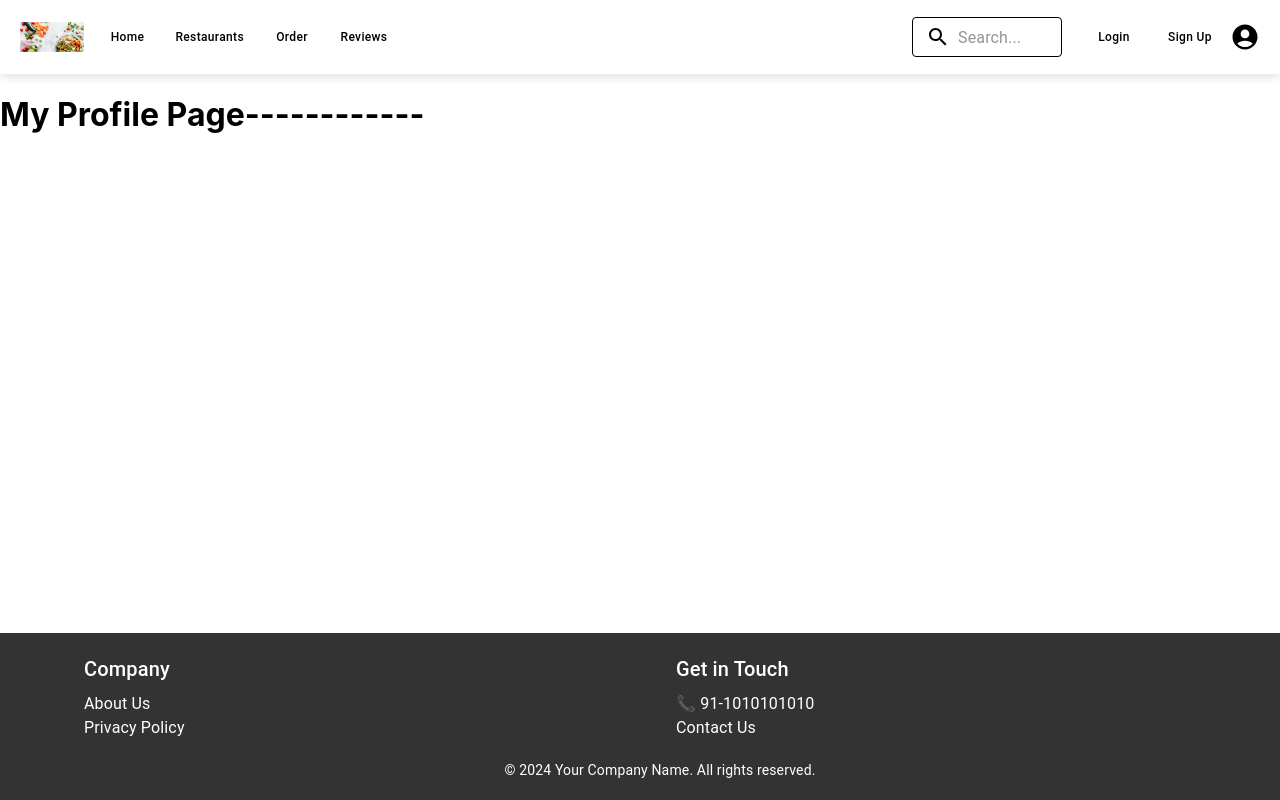
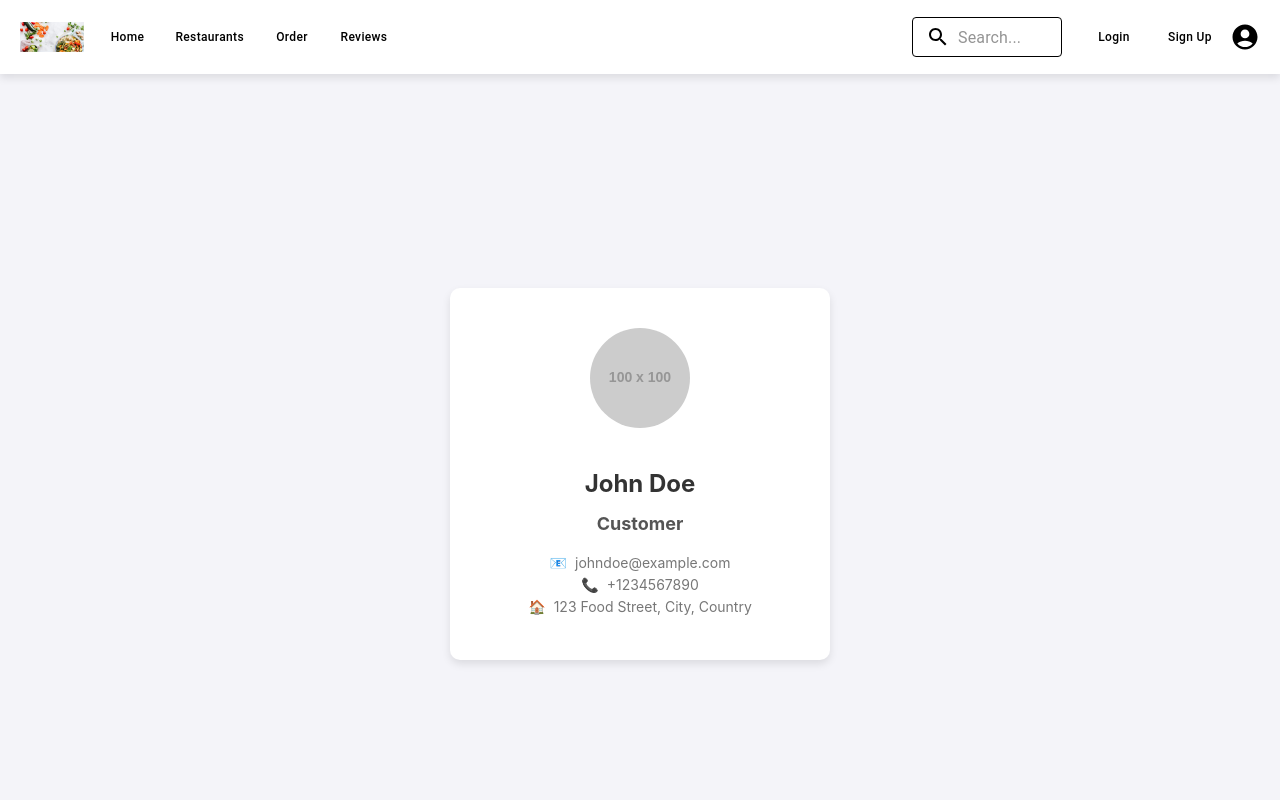
Before and after one commit to gyasaswini10/Food_delivery, a React (Create React App) app in the folder client/customer/: page /profile in a window 1280 px wide. Shown: the top 800 px of the page. Built offline with nearby package versions, Linux system fonts and the light colour scheme.

Commit message:
coding in react

```diff
--- a/client/customer/src/Components/AboutUs.js
+++ b/client/customer/src/Components/AboutUs.js
@@ -1,11 +1,65 @@
-import React from 'react'
+import React from 'react';
+import { Container, Typography, Grid, Card, CardContent } from '@mui/material';
 
-const Aboutus = () => {
+const AboutUs = () => {
   return (
-    <div>
-      <h1>About us page</h1>
-    </div>
-  )
-}
+    <Container maxWidth="lg" style={{ padding: '40px 20px', backgroundColor: '#f4f6f8' }}>
+      <Typography variant="h3" align="center" gutterBottom>
+        About Us
+      </Typography>
+      <Typography variant="h6" align="center" paragraph>
+        Welcome to K L World! We are dedicated to providing exceptional services and experiences tailored to our customers' needs.
+      </Typography>
 
-export default Aboutus
+      <Typography variant="h5" align="center" gutterBottom>
+        Our Mission
+      </Typography>
+      <Typography variant="body1" align="center" paragraph>
+        Our mission is to deliver top-quality services that exceed our customers' expectations and create lasting memories.
+      </Typography>
+
+      <Typography variant="h5" align="center" gutterBottom>
+        Meet Our Team
+      </Typography>
+      <Grid container spacing={4} justifyContent="center">
+        <Grid item xs={12} sm={4}>
+          <Card variant="outlined" style={{ height: '100%', boxShadow: '0 3px 10px rgba(0,0,0,0.1)', borderRadius: '8px' }}>
+            <CardContent>
+              <Typography variant="h6">John Doe</Typography>
+              <Typography variant="body2">CEO & Founder</Typography>
+              <Typography variant="body1" style={{ marginTop: '10px' }}>
+                John is a visionary leader with a passion for excellence and over 10 years of experience in the industry.
+              </Typography>
+            </CardContent>
+          </Card>
+        </Grid>
+
+        <Grid item xs={12} sm={4}>
+          <Card variant="outlined" style={{ height: '100%', boxShadow: '0 3px 10px rgba(0,0,0,0.1)', borderRadius: '8px' }}>
+            <CardContent>
+              <Typography variant="h6">Jane Smith</Typography>
+              <Typography variant="body2">Chief Operations Officer</Typography>
+              <Typography variant="body1" style={{ marginTop: '10px' }}>
+                Jane ensures smooth operations and strives for the best customer experiences every day.
+              </Typography>
+            </CardContent>
+          </Card>
+        </Grid>
+
+        <Grid item xs={12} sm={4}>
+          <Card variant="outlined" style={{ height: '100%', boxShadow: '0 3px 10px rgba(0,0,0,0.1)', borderRadius: '8px' }}>
+            <CardContent>
+              <Typography variant="h6">Mike Johnson</Typography>
+              <Typography variant="body2">Marketing Manager</Typography>
+              <Typography variant="body1" style={{ marginTop: '10px' }}>
+                Mike connects our services with the community, making sure everyone knows about our offerings.
+              </Typography>
+            </CardContent>
+          </Card>
+        </Grid>
+      </Grid>
+    </Container>
+  );
+};
+
+export default AboutUs;
--- a/client/customer/src/Components/Contact.js
+++ b/client/customer/src/Components/Contact.js
@@ -1,11 +1,69 @@
-import React from 'react'
+import React from 'react';
+import { Card, CardContent, Typography, TextField, Button, Grid } from '@mui/material';
 
 const Contact = () => {
   return (
-    <div>
-      <h1>Contact us page---</h1>
+    <div style={{ padding: '20px', backgroundColor: '#f4f6f8' }}>
+      <Typography variant="h4" align="center" gutterBottom>
+        Contact Us
+      </Typography>
+      <Typography variant="body1" align="center" paragraph>
+        Lorem ipsum is simply dummy text of the printing and typesetting industry.
+        Lorem ipsum has been the industry's standard dummy text ever since the 1500s.
+      </Typography>
+
+      <Grid container spacing={2} justifyContent="center">
+        {/** Each Grid item has a fixed height for equal card sizes **/}
+        <Grid item xs={12} sm={4}>
+          <Card variant="outlined" style={{ height: '100%', boxShadow: '0 3px 10px rgba(0,0,0,0.1)', borderRadius: '8px' }}>
+            <CardContent>
+              <Typography variant="h5">Address</Typography>
+              <Typography variant="body2">
+                4671 Sugar Camp Road, Owatonna, Minnesota, 56080
+              </Typography>
+            </CardContent>
+          </Card>
+        </Grid>
+
+        <Grid item xs={12} sm={4}>
+          <Card variant="outlined" style={{ height: '100%', boxShadow: '0 3px 10px rgba(0,0,0,0.1)', borderRadius: '8px' }}>
+            <CardContent>
+              <Typography variant="h5">Phone</Typography>
+              <Typography variant="body2">571-457-3231</Typography>
+            </CardContent>
+          </Card>
+        </Grid>
+
+        <Grid item xs={12} sm={4}>
+          <Card variant="outlined" style={{ height: '100%', boxShadow: '0 3px 10px rgba(0,0,0,0.1)', borderRadius: '8px' }}>
+            <CardContent>
+              <Typography variant="h5">Email</Typography>
+              <Typography variant="body2">ntamerwae@mail.com</Typography>
+            </CardContent>
+          </Card>
+        </Grid>
+      </Grid>
+
+      <div style={{ marginTop: '20px' }}>
+        <Typography variant="h5">Send Message</Typography>
+        <form style={{ display: 'flex', flexDirection: 'column', maxWidth: '400px', margin: 'auto' }}>
+          <TextField label="Full Name" variant="outlined" required style={{ margin: '10px 0' }} />
+          <TextField label="Email" variant="outlined" required style={{ margin: '10px 0' }} />
+          <TextField
+            label="Type your Message"
+            variant="outlined"
+            required
+            multiline
+            rows={4}
+            style={{ margin: '10px 0' }}
+          />
+          <Button variant="contained" color="warning" type="submit">
+            Send
+          </Button>
+        </form>
+      </div>
     </div>
-  )
-}
+  );
+};
 
-export default Contact
+export default Contact;
--- a/client/customer/src/Components/Privacy.js
+++ b/client/customer/src/Components/Privacy.js
@@ -1,11 +1,28 @@
-import React from 'react'
+import React from 'react';
+import { Container, Typography, Box } from '@mui/material';
 
-const Privacy = () => {
+function Privacy() {
   return (
-    <div>
-      <h1>Privacy</h1>
-    </div>
-  )
+    <Container maxWidth="md">
+      <Box mt={4}>
+        <Typography variant="h4" gutterBottom>
+          Privacy Policy
+        </Typography>
+        <Typography variant="body1" paragraph>
+          At PS15 Food Delivery Platform, we prioritize your privacy and are committed to protecting your personal information.
+        </Typography>
+        <Typography variant="body1" paragraph>
+          This Privacy Policy outlines the types of data we collect, how we use it, and the measures we take to ensure its security.
+        </Typography>
+        <Typography variant="body1" paragraph>
+          By using our platform, you agree to the collection and use of information in accordance with this policy.
+        </Typography>
+        <Typography variant="body1" paragraph>
+          If you have any questions regarding this Privacy Policy, feel free to contact us at privacy@ps15fooddelivery.com.
+        </Typography>
+      </Box>
+    </Container>
+  );
 }
 
-export default Privacy
+export default Privacy;
--- a/client/customer/src/Components/Profile.js
+++ b/client/customer/src/Components/Profile.js
@@ -1,12 +1,73 @@
 import React from 'react';
 
-const Profile = () => {
+function Profile() {
+  // Inline styles
+  const styles = {
+    profileContainer: {
+      display: 'flex',
+      justifyContent: 'center',
+      alignItems: 'center',
+      height: '100vh',
+      backgroundColor: '#f4f4f9',
+    },
+    profileCard: {
+      backgroundColor: 'white',
+      borderRadius: '10px',
+      padding: '40px',
+      width: '300px',
+      textAlign: 'center',
+      boxShadow: '0 4px 8px rgba(0, 0, 0, 0.1)',
+    },
+    profileAvatar: {
+      width: '100px',
+      height: '100px',
+      borderRadius: '50%',
+      marginBottom: '20px',
+    },
+    profileName: {
+      fontSize: '24px',
+      color: '#333',
+      marginBottom: '10px',
+    },
+    profileRole: {
+      fontSize: '18px',
+      color: '#555',
+      marginBottom: '20px',
+    },
+    profileInfo: {
+      fontSize: '14px',
+      color: '#777',
+      margin: '5px 0',
+    },
+    icon: {
+      marginRight: '8px',
+    },
+  };
+
   return (
-    <div>
-      <h1>My Profile Page------------</h1>
-      {/* You can add user information, profile picture, or settings here */}
+    <div style={styles.profileContainer}>
+      <div style={styles.profileCard}>
+        <div>
+          <img
+            src="https://via.placeholder.com/100"
+            alt="Profile"
+            style={styles.profileAvatar}
+          />
+        </div>
+        <h1 style={styles.profileName}>John Doe</h1>
+        <h2 style={styles.profileRole}>Customer</h2>
+        <p style={styles.profileInfo}>
+          <span style={styles.icon}>📧</span>johndoe@example.com
+        </p>
+        <p style={styles.profileInfo}>
+          <span style={styles.icon}>📞</span>+1234567890
+        </p>
+        <p style={styles.profileInfo}>
+          <span style={styles.icon}>🏠</span>123 Food Street, City, Country
+        </p>
+      </div>
     </div>
   );
-};
+}
 
 export default Profile;
--- a/client/customer/src/Components/logout.js
+++ b/client/customer/src/Components/logout.js
@@ -1,12 +1,34 @@
 import React from 'react';
+import { Container, Box, Typography, Button, Link } from '@mui/material';
 
-const Logout = () => {
+function Logout() {
+  const handleLogout = () => {
+    console.log("User logged out");
+    // Logic for clearing session tokens or handling logout functionality can go here
+  };
+
   return (
-    <div>
-      <h1>Logout Page------------------</h1>
-      {/* You can handle logout logic here, like clearing tokens or redirecting */}
-    </div>
+    <Container maxWidth="sm">
+      <Box mt={8} textAlign="center">
+        <Typography variant="h4" gutterBottom>
+          You are now logged out
+        </Typography>
+        <Typography variant="body1" color="textSecondary" gutterBottom>
+          Thank you for using our platform. We hope to see you again soon!
+        </Typography>
+        <Link href="/Login" underline="none"> {/* Link to Login */}
+          <Button
+            variant="contained"
+            color="warning"
+            onClick={handleLogout}
+            sx={{ mt: 4 }}
+          >
+            Log in again
+          </Button>
+        </Link>
+      </Box>
+    </Container>
   );
-};
+}
 
 export default Logout;
```
